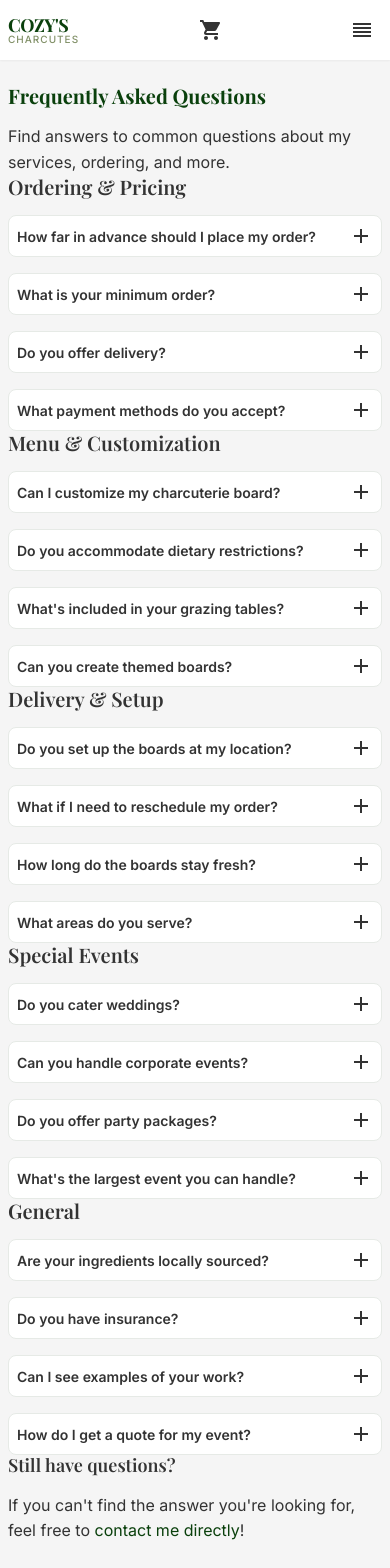
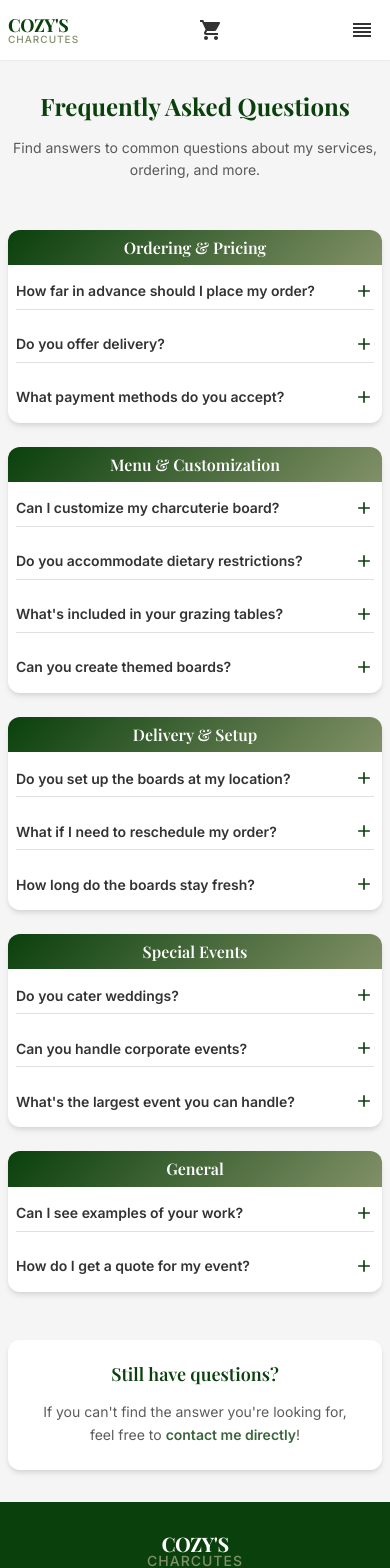
Before and after one commit to Tydidericksen/cozyscharcutes, a React (Create React App) app: page /faq in a window 390 px wide. Shown: the top 1568 px of the page. Built offline with nearby package versions, Linux system fonts and the light colour scheme.

Commit message:
final touches before launch

```diff
--- a/src/components/CustomOrderModal.js
+++ b/src/components/CustomOrderModal.js
@@ -118,7 +118,7 @@ function CustomOrderModal({ isOpen, onClose, item }) {
               <div className="form-note">
                 <strong>Deposit & Payment Terms:</strong>
                 <p>
-                  $500 non-refundable deposit for orders over $1000 (if canceled less than one week before the event). $250 deposit for orders over $500. The remaining balance is due the day before or the day of the event.
+                  There is a 50% deposit for orders over $500 that goes towards the total cost. Deposit is fully refundable if canceled before 1 week of the event. However, if canceled within 1 week of the event, the deposit is non-refundable as I will have already purchased many components/ingredients by then. The remaining balance can be paid anytime before or day of the event.
                 </p>
               </div>
             </div>
--- a/src/components/Footer.js
+++ b/src/components/Footer.js
@@ -23,7 +23,7 @@ function Footer() {
           </div>
 
           <div className="footer-social">
-            <h3>Follow Us</h3>
+            <h3>Follow Cozy's Charcutes</h3>
             <div className="social-links">
               <a href="https://www.instagram.com/cozys.charcutes/" target="_blank" rel="noopener noreferrer" className="social-link" aria-label="Instagram">
                 <InstagramIcon />
--- a/src/pages/Cart.js
+++ b/src/pages/Cart.js
@@ -41,16 +41,16 @@ function Cart() {
     return `$${(item.price * item.quantity).toFixed(2)}`;
   };
 
-  const formatOrderDetails = () => {
+  const formatOrderDetails = (basicInfoData) => {
     let orderText = 'ORDER REQUEST DETAILS:\n\n';
 
     // Add basic information
     orderText += `CUSTOMER INFORMATION:\n`;
-    orderText += `- Name: ${basicInfo.name}\n`;
-    orderText += `- Email: ${basicInfo.email}\n`;
-    orderText += `- Phone: ${basicInfo.phone}\n`;
-    orderText += `- Event Date: ${basicInfo.eventDate}\n`;
-    orderText += `- Event Time: ${basicInfo.eventTime}\n\n`;
+    orderText += `- Name: ${basicInfoData.name}\n`;
+    orderText += `- Email: ${basicInfoData.email}\n`;
+    orderText += `- Phone: ${basicInfoData.phone}\n`;
+    orderText += `- Event Date: ${basicInfoData.eventDate}\n`;
+    orderText += `- Event Time: ${basicInfoData.eventTime || 'Not specified'}\n\n`;
 
     // Add order items
     orderText += `ORDER ITEMS:\n`;
@@ -98,7 +98,7 @@ function Cart() {
     const templateId = 'template_1l5yful';
     const publicKey = 'kLe_MNaPIORv5i1rJ';
 
-    const orderDetails = formatOrderDetails();
+    const orderDetails = formatOrderDetails(basicInfoData);
 
     const templateParams = {
       from_name: basicInfoData.name,
--- a/src/pages/FAQ.js
+++ b/src/pages/FAQ.js
@@ -10,22 +10,17 @@ const faqData = [
       {
         id: "advance-order",
         question: "How far in advance should I place my order?",
-        answer: "I recommend placing orders at least 48-72 hours in advance for standard boards. For large events, grazing tables, or custom orders, I suggest 1-2 weeks notice to ensure availability and proper planning."
-      },
-      {
-        id: "minimum-order",
-        question: "What is your minimum order?",
-        answer: "My minimum order is 10 pieces for charcuterie cups and boxes. For boards and other items, there's no minimum order requirement."
+        answer: "I recommend placing orders at least one week in advance. If it's shorter notice, feel free to submit your order anyway, and I'll let you know if I'm available."
       },
       {
         id: "delivery",
         question: "Do you offer delivery?",
-        answer: "Yes! I offer local delivery within a 15-mile radius. Delivery fees may apply based on distance. Contact me for specific delivery pricing to your area."
+        answer: "Yes! I offer delivery within a 20-mile radius for a small fee. For locations beyond that, please reach out and we can work something out."
       },
       {
         id: "payment-methods",
         question: "What payment methods do you accept?",
-        answer: "I accept all major credit cards, Venmo, PayPal, and cash. For large orders over $500, I require a deposit to secure your booking."
+        answer: "I currently accept Venmo and cash."
       }
     ]
   },
@@ -35,22 +30,22 @@ const faqData = [
       {
         id: "customize-board",
         question: "Can I customize my charcuterie board?",
-        answer: "Absolutely! I love creating custom boards. You can specify dietary restrictions, favorite items, or let me know about any allergies. I also offer 'Build Your Own' options where you can select specific items."
+        answer: "Absolutely! If you have a theme or color scheme in mind, I'd love to work with it. Please share any inspiration photos as well so I can bring your vision to life."
       },
       {
         id: "dietary-restrictions",
         question: "Do you accommodate dietary restrictions?",
-        answer: "Yes! I can accommodate vegetarian, vegan, gluten-free, and other dietary restrictions. Please let me know about any allergies or dietary needs when placing your order."
+        answer: "Yes! Just let me know your dietary restrictions when ordering, and I'll be happy to create a board that works for you."
       },
       {
         id: "grazing-table-includes",
         question: "What's included in your grazing tables?",
-        answer: "My grazing tables include premium meats, artisanal cheeses, fresh fruits, nuts, olives, crackers, and decorative elements. I provide setup, styling, and cleanup. I do not provide tables, tablecloths, plates, napkins, or forks."
+        answer: "Grazing tables include a variety of specialty cheeses, cured meats, fresh fruit, vegetables, nuts, breads, crackers, desserts, and more."
       },
       {
         id: "themed-boards",
         question: "Can you create themed boards?",
-        answer: "Yes! I love creating themed boards for holidays, birthdays, anniversaries, and special occasions. Just let me know your theme and I'll design something special for you."
+        answer: "Yes—I love designing around themes! Be sure to include your theme details in your message, and I'll create something that matches your occasion."
       }
     ]
   },
@@ -60,22 +55,17 @@ const faqData = [
       {
         id: "setup-service",
         question: "Do you set up the boards at my location?",
-        answer: "Yes! For grazing tables and large orders, I provide full setup service. I'll arrive at your specified time, set up the display beautifully, and return for cleanup if arranged."
+        answer: "Charcuterie boards are prepared before pickup or delivery and simply dropped off. Grazing tables, however, are assembled and styled on-site to ensure everything is fresh and beautifully displayed."
       },
       {
         id: "reschedule",
         question: "What if I need to reschedule my order?",
-        answer: "I understand plans change! Please give me at least 24 hours notice for rescheduling. Orders canceled less than 24 hours before delivery may incur a cancellation fee."
+        answer: "Rescheduling is no problem—just let me know at least one week before your event so I can adjust my schedule."
       },
       {
         id: "freshness",
         question: "How long do the boards stay fresh?",
-        answer: "My boards are designed to stay fresh for 2-3 hours at room temperature. For longer events, I can provide recommendations for keeping items fresh or offer replenishment services."
-      },
-      {
-        id: "service-area",
-        question: "What areas do you serve?",
-        answer: "I primarily serve the local area within a 15-mile radius. Contact me with your specific location and I'll let you know if I can accommodate your event."
+        answer: "Boards typically stay fresh for 2–4 hours, depending on whether they are displayed indoors or outdoors."
       }
     ]
   },
@@ -85,22 +75,17 @@ const faqData = [
       {
         id: "weddings",
         question: "Do you cater weddings?",
-        answer: "Yes! I specialize in wedding charcuterie and grazing tables. I offer custom packages for rehearsal dinners, cocktail hours, and reception displays. Contact me for wedding-specific pricing and packages."
+        answer: "Yes! Weddings are some of my favorite events to cater."
       },
       {
         id: "corporate-events",
         question: "Can you handle corporate events?",
-        answer: "Absolutely! I provide corporate catering for meetings, conferences, office parties, and client events. I can work with your budget and dietary requirements."
-      },
-      {
-        id: "party-packages",
-        question: "Do you offer party packages?",
-        answer: "Yes! I have packages for birthdays, anniversaries, baby showers, and other celebrations. My packages can be customized based on your guest count and preferences."
+        answer: "Yes! I regularly create boards and grazing tables for corporate meetings, events, and celebrations."
       },
       {
         id: "largest-event",
         question: "What's the largest event you can handle?",
-        answer: "I can accommodate events of all sizes, from intimate gatherings to large corporate events with 200+ guests. For very large events, I may require additional setup time and staff."
+        answer: "The largest event I've catered so far was for more than 300 guests with a 16-foot grazing table. If your event is larger, I'd love to work with you—just be sure to submit your order early so we can plan accordingly."
       }
     ]
   },
@@ -108,24 +93,14 @@ const faqData = [
     category: "General",
     questions: [
       {
-        id: "local-ingredients",
-        question: "Are your ingredients locally sourced?",
-        answer: "I prioritize local and high-quality ingredients whenever possible. I work with local suppliers for fresh produce and artisanal products to ensure the best quality for my customers."
-      },
-      {
-        id: "insurance",
-        question: "Do you have insurance?",
-        answer: "Yes, I am fully licensed and insured for food service and catering. I can provide certificates of insurance upon request for venue requirements."
-      },
-      {
         id: "examples",
         question: "Can I see examples of your work?",
-        answer: "Absolutely! Check out my gallery page to see photos of my boards and grazing tables. You can also follow me on Instagram @cozys.charcutes for the latest creations."
+        answer: "Yes! You'll find a gallery right here on the website, plus links to my Instagram and TikTok accounts where I share my latest creations."
       },
       {
         id: "quote",
         question: "How do I get a quote for my event?",
-        answer: "You can request a quote by filling out my custom order form, calling me directly, or sending me a message through my contact page. I'll respond within 24 hours with pricing and availability."
+        answer: "Submit an order form with details such as guest count and table size, and I'll get back to you as soon as possible with a personalized quote."
       }
     ]
   }
@@ -144,9 +119,13 @@ function FAQ() {
         <h1 className="faq-title">Frequently Asked Questions</h1>
         <p className="faq-subtitle">Find answers to common questions about my services, ordering, and more.</p>
 
+        <div className="faq-grid">
           {faqData.map((category, catIndex) => (
-          <div key={catIndex} className="faq-category-section">
+            <div key={catIndex} className="faq-category-card">
+              <div className="faq-category-header">
                 <h2 className="faq-category-title">{category.category}</h2>
+              </div>
+              <div className="faq-questions-container">
                 {category.questions.map((q, qIndex) => (
                   <div key={qIndex} className="faq-item">
                     <button
@@ -167,7 +146,9 @@ function FAQ() {
                   </div>
                 ))}
               </div>
+            </div>
           ))}
+        </div>
 
         <div className="faq-contact-cta">
           <h3>Still have questions?</h3>
--- a/src/styles/FAQ.css
+++ b/src/styles/FAQ.css
@@ -1,22 +1,15 @@
 .faq-page {
   min-height: 100vh;
   background: var(--neutral-light);
-  padding: var(--spacing-2xl) 0;
-}
-
-.faq-header {
-  text-align: center;
-  margin-bottom: var(--spacing-3xl);
-  max-width: 800px;
-  margin-left: auto;
-  margin-right: auto;
+  padding: var(--spacing-3xl) 0;
 }
 
 .faq-title {
   font-family: var(--font-primary);
-  font-size: var(--font-size-3xl);
+  font-size: var(--font-size-4xl);
   font-weight: 700;
   color: var(--primary-color);
+  text-align: center;
   margin-bottom: var(--spacing-md);
 }
 
@@ -24,165 +17,228 @@
   font-family: var(--font-secondary);
   font-size: var(--font-size-lg);
   color: var(--neutral-dark);
-  line-height: 1.6;
+  text-align: center;
+  margin-bottom: var(--spacing-3xl);
+  opacity: 0.8;
+}
+
+.faq-grid {
+  display: grid;
+  grid-template-columns: repeat(auto-fit, minmax(400px, 1fr));
+  gap: var(--spacing-2xl);
+  margin-bottom: var(--spacing-3xl);
+}
+
+.faq-category-card {
+  background: var(--white);
+  border-radius: var(--radius-lg);
+  box-shadow: var(--shadow-md);
+  overflow: hidden;
+  transition: all var(--transition-normal);
+}
+
+.faq-category-card:hover {
+  box-shadow: var(--shadow-lg);
+  transform: translateY(-2px);
+}
+
+.faq-category-header {
+  background: linear-gradient(135deg, var(--primary-color), var(--secondary-color));
+  padding: var(--spacing-lg);
+  text-align: center;
+}
+
+.faq-category-title {
+  font-family: var(--font-primary);
+  font-size: var(--font-size-xl);
+  font-weight: 600;
+  color: var(--white);
   margin: 0;
 }
 
-.faq-content {
-  max-width: 900px;
-  margin: 0 auto;
-}
-
-.faq-category {
-  margin-bottom: var(--spacing-3xl);
-  background: #f7f9f7;
-  border-radius: var(--radius-lg);
-  border: 1px solid #e6eae6;
-  overflow: hidden;
-}
-
-.category-title {
-  font-family: var(--font-primary);
-  font-size: var(--font-size-xl);
-  font-weight: 600;
-  color: var(--primary-color);
-  background: var(--white);
-  margin: 0;
-  padding: var(--spacing-lg);
-  border-bottom: 2px solid var(--primary-color);
-}
-
-.faq-items {
+.faq-questions-container {
   padding: var(--spacing-lg);
 }
 
 .faq-item {
   margin-bottom: var(--spacing-md);
-  border-radius: var(--radius-md);
-  overflow: hidden;
-  background: var(--white);
-  border: 1px solid #e6eae6;
-  transition: all var(--transition-normal);
-}
-
-.faq-item:hover {
-  border-color: var(--primary-color);
-  box-shadow: var(--shadow-md);
+  border-bottom: 1px solid var(--neutral-medium);
 }
 
 .faq-item:last-child {
   margin-bottom: 0;
+  border-bottom: none;
 }
 
 .faq-question {
   width: 100%;
   background: none;
   border: none;
-  padding: var(--spacing-lg);
+  padding: var(--spacing-md) 0;
+  font-family: var(--font-secondary);
+  font-size: var(--font-size-base);
+  font-weight: 600;
+  color: var(--neutral-dark);
   text-align: left;
   cursor: pointer;
   display: flex;
   justify-content: space-between;
   align-items: center;
   transition: all var(--transition-normal);
-  font-family: var(--font-secondary);
-  font-size: var(--font-size-base);
-  font-weight: 600;
-  color: var(--neutral-dark);
+  border-radius: var(--radius-sm);
 }
 
 .faq-question:hover {
+  color: var(--primary-color);
   background: var(--neutral-light);
-  color: var(--primary-color);
+  padding-left: var(--spacing-sm);
+  padding-right: var(--spacing-sm);
 }
 
-.question-text {
-  flex: 1;
-  margin-right: var(--spacing-md);
-  line-height: 1.4;
+.faq-question.active {
+  color: var(--primary-color);
+  background: var(--neutral-light);
+  padding-left: var(--spacing-sm);
+  padding-right: var(--spacing-sm);
 }
 
-.expand-icon {
+.faq-question svg {
   color: var(--primary-color);
-  font-size: 24px !important;
+  font-size: 20px;
   transition: transform var(--transition-normal);
 }
 
-.faq-question[aria-expanded="true"] .expand-icon {
+.faq-question.active svg {
   transform: rotate(180deg);
 }
 
 .faq-answer {
-  padding: 0 var(--spacing-lg) var(--spacing-lg) var(--spacing-lg);
-  background: var(--white);
-  border-top: 1px solid #e6eae6;
-  animation: slideDown 0.3s ease-out;
+  padding: 0 var(--spacing-sm) var(--spacing-md) var(--spacing-sm);
+  animation: fadeIn 0.3s ease-in-out;
 }
 
 .faq-answer p {
   font-family: var(--font-secondary);
   font-size: var(--font-size-base);
+  line-height: 1.6;
   color: var(--neutral-dark);
-  line-height: 1.6;
-  margin: 0;
+  margin-bottom: var(--spacing-sm);
+  opacity: 0.9;
 }
 
-@keyframes slideDown {
+.faq-answer p:last-child {
+  margin-bottom: 0;
+}
+
+.faq-contact-cta {
+  background: var(--white);
+  border-radius: var(--radius-lg);
+  box-shadow: var(--shadow-md);
+  padding: var(--spacing-2xl);
+  text-align: center;
+  margin-top: var(--spacing-2xl);
+}
+
+.faq-contact-cta h3 {
+  font-family: var(--font-primary);
+  font-size: var(--font-size-2xl);
+  font-weight: 600;
+  color: var(--primary-color);
+  margin-bottom: var(--spacing-md);
+}
+
+.faq-contact-cta p {
+  font-family: var(--font-secondary);
+  font-size: var(--font-size-lg);
+  color: var(--neutral-dark);
+  margin-bottom: 0;
+  opacity: 0.8;
+}
+
+.faq-contact-cta a {
+  color: var(--primary-color);
+  text-decoration: none;
+  font-weight: 600;
+  transition: color var(--transition-normal);
+}
+
+.faq-contact-cta a:hover {
+  color: var(--secondary-color);
+  text-decoration: underline;
+}
+
+@keyframes fadeIn {
   from {
     opacity: 0;
-    max-height: 0;
-    padding-top: 0;
+    transform: translateY(-10px);
   }
   to {
     opacity: 1;
-    max-height: 200px;
-    padding-top: var(--spacing-md);
+    transform: translateY(0);
   }
-}
-
-.faq-footer {
-  margin-top: var(--spacing-4xl);
-  text-align: center;
-}
-
-.contact-cta {
-  background: var(--white);
-  border-radius: var(--radius-lg);
-  padding: var(--spacing-2xl);
-  box-shadow: var(--shadow-lg);
-  border: 1px solid #e6eae6;
-  max-width: 600px;
-  margin: 0 auto;
-}
-
-.contact-cta h3 {
-  font-family: var(--font-primary);
-  font-size: var(--font-size-xl);
-  color: var(--primary-color);
-  margin: 0 0 var(--spacing-md) 0;
-}
-
-.contact-cta p {
-  font-family: var(--font-secondary);
-  font-size: var(--font-size-base);
-  color: var(--neutral-dark);
-  margin: 0 0 var(--spacing-lg) 0;
-  line-height: 1.5;
-}
-
-.cta-buttons {
-  display: flex;
-  gap: var(--spacing-md);
-  justify-content: center;
-  flex-wrap: wrap;
-}
-
-.cta-buttons .btn {
-  min-width: 140px;
 }
 
 /* Responsive Design */
 @media (max-width: 768px) {
+  .faq-page {
+    padding: var(--spacing-2xl) 0;
+  }
+
+  .faq-title {
+    font-size: var(--font-size-3xl);
+  }
+
+  .faq-subtitle {
+    font-size: var(--font-size-base);
+    margin-bottom: var(--spacing-2xl);
+  }
+
+  .faq-grid {
+    grid-template-columns: 1fr;
+    gap: var(--spacing-xl);
+    margin-bottom: var(--spacing-2xl);
+  }
+
+  .faq-category-header {
+    padding: var(--spacing-md);
+  }
+
+  .faq-category-title {
+    font-size: var(--font-size-lg);
+  }
+
+  .faq-questions-container {
+    padding: var(--spacing-md);
+  }
+
+  .faq-question {
+    font-size: var(--font-size-sm);
+    padding: var(--spacing-sm) 0;
+  }
+
+  .faq-answer {
+    padding: 0 var(--spacing-xs) var(--spacing-sm) var(--spacing-xs);
+  }
+
+  .faq-answer p {
+    font-size: var(--font-size-sm);
+  }
+
+  .faq-contact-cta {
+    padding: var(--spacing-xl);
+    margin-top: var(--spacing-xl);
+  }
+
+  .faq-contact-cta h3 {
+    font-size: var(--font-size-xl);
+  }
+
+  .faq-contact-cta p {
+    font-size: var(--font-size-base);
+  }
+}
+
+@media (max-width: 480px) {
   .faq-page {
     padding: var(--spacing-xl) 0;
   }
@@ -192,76 +248,34 @@
   }
 
   .faq-subtitle {
+    font-size: var(--font-size-sm);
+  }
+
+  .faq-grid {
+    gap: var(--spacing-lg);
+  }
+
+  .faq-category-header {
+    padding: var(--spacing-sm);
+  }
+
+  .faq-category-title {
     font-size: var(--font-size-base);
   }
 
-  .faq-category {
-    margin-bottom: var(--spacing-2xl);
-  }
-
-  .category-title {
-    font-size: var(--font-size-lg);
-    padding: var(--spacing-md);
-  }
-
-  .faq-items {
-    padding: var(--spacing-md);
-  }
-
-  .faq-question {
-    padding: var(--spacing-md);
-    font-size: var(--font-size-sm);
-  }
-
-  .faq-answer {
-    padding: 0 var(--spacing-md) var(--spacing-md) var(--spacing-md);
-  }
-
-  .faq-answer p {
-    font-size: var(--font-size-sm);
-  }
-
-  .contact-cta {
-    padding: var(--spacing-xl);
-  }
-
-  .cta-buttons {
-    flex-direction: column;
-    align-items: center;
-  }
-
-  .cta-buttons .btn {
-    width: 100%;
-    max-width: 200px;
-  }
-}
-
-@media (max-width: 480px) {
-  .faq-page {
-    padding: var(--spacing-lg) 0;
-  }
-
-  .faq-header {
-    margin-bottom: var(--spacing-2xl);
-  }
-
-  .faq-title {
-    font-size: var(--font-size-xl);
-  }
-
-  .faq-category {
-    margin-bottom: var(--spacing-lg);
-  }
-
-  .category-title {
-    font-size: var(--font-size-base);
-  }
-
-  .faq-question {
+  .faq-questions-container {
     padding: var(--spacing-sm);
   }
 
-  .faq-answer {
-    padding: 0 var(--spacing-sm) var(--spacing-sm) var(--spacing-sm);
+  .faq-contact-cta {
+    padding: var(--spacing-lg);
+  }
+
+  .faq-contact-cta h3 {
+    font-size: var(--font-size-lg);
+  }
+
+  .faq-contact-cta p {
+    font-size: var(--font-size-sm);
   }
 }
--- a/src/styles/globals.css
+++ b/src/styles/globals.css
@@ -4,7 +4,7 @@
   /* Color Palette */
   --primary-color: #0A400C;      /* Dark Forest Green */
   --secondary-color: #819067;    /* Sage Green */
-  --accent-color: #B8860B;       /* Dark Goldenrod */
+  --accent-color: #819067;       /* Dark Goldenrod */
   --white: #FFFFFF;
   --neutral-light: #F5F5F5;
   --neutral-medium: #E0E0E0;
```
Also changed, not shown: src/helpers/MenuList.js (+8 -8 lines). Lines whose indentation alone changed are shown as unchanged.
